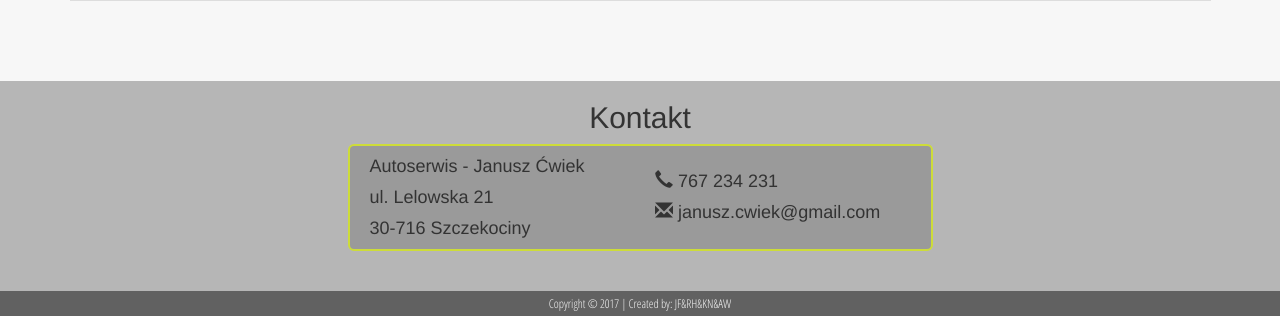
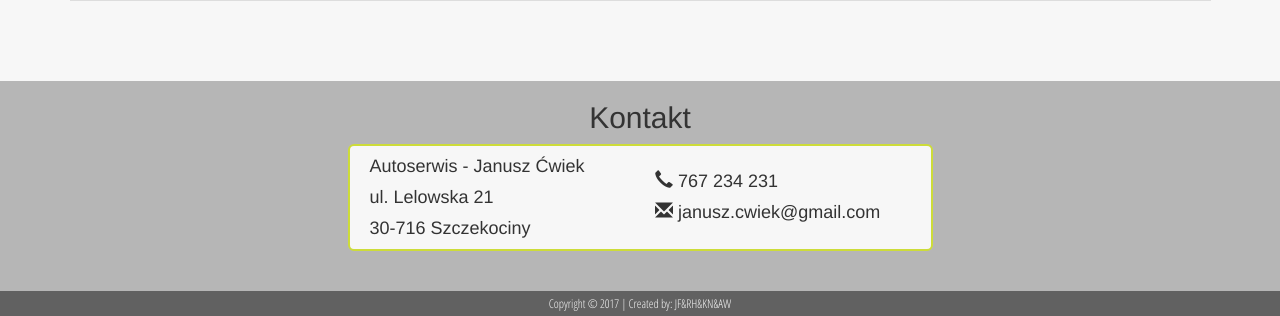
Before and after one commit to Fazii/ZIG, a PHP site: page / in a window 1280 px wide. Shown: the part 2738-3054 px from the top of the page. Run offline with PHP 8.4, Linux system fonts and the light colour scheme; data comes from the database, SQL or seed files in the repository.

Commit message:
Styling tweak

```diff
--- a/css/style.css
+++ b/css/style.css
@@ -120,7 +120,7 @@ h2 {
 }
 
 #contact-box{
-    background-color: #9A9A9A;
+    background-color: #F7F7F7;
     font-size: 18px;
     padding: 5px;
     border-radius: 6px;
```
